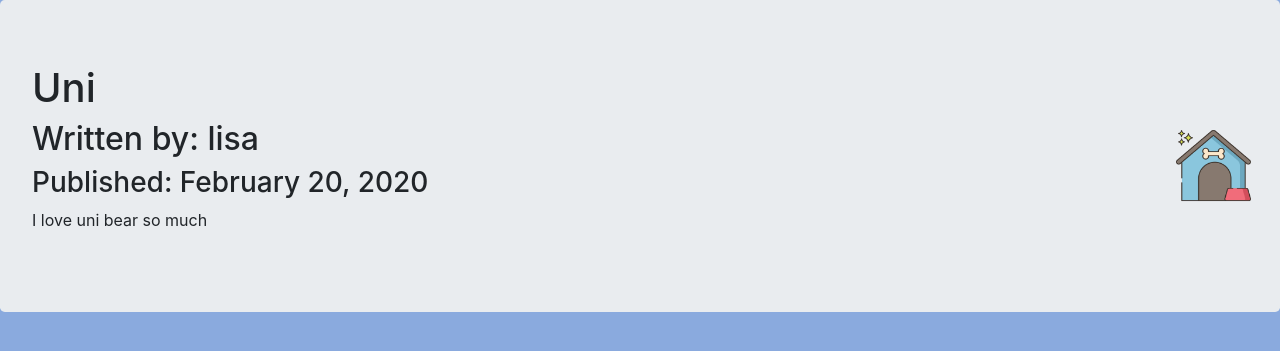
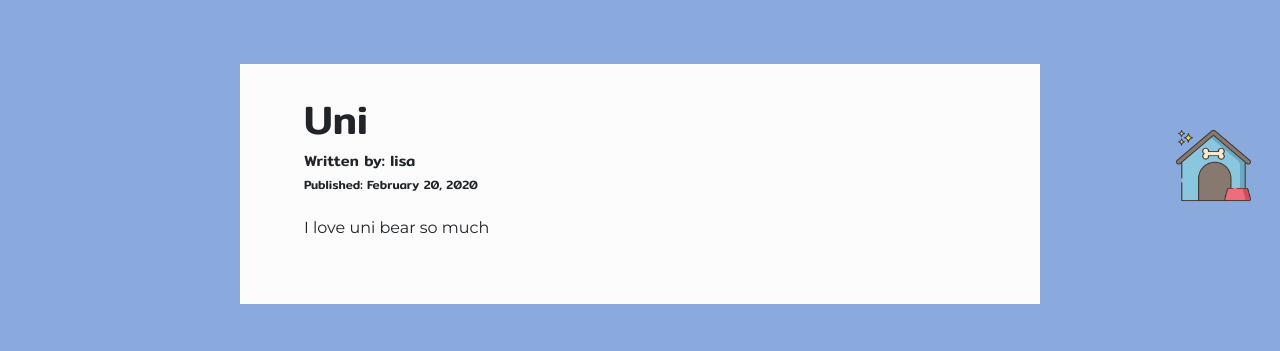
Before and after one commit to l-wong/dawg_blawg, a Flask app: page /1 in a window 1280 px wide. Shown: the top 351 px of the page. Run offline with Flask 2, Linux system fonts and the light colour scheme; data comes from the database, SQL or seed files in the repository; some libraries are stand-ins or nearby versions.

Commit message:
styling for blog post

```diff
--- a/dawgblawg/static/style.css
+++ b/dawgblawg/static/style.css
@@ -172,3 +172,28 @@ li a:title {
   -webkit-animation-iteration-count: 1;
   animation-iteration-count: 1;
 }
+
+
+.blog-post-template {
+    max-width: 800px;
+    margin: 4rem auto 0;
+    padding: 2rem 4rem;
+    background-color: #FCFCFC;
+}
+.blog-post-template {
+    font-family: 'Mitr', sans-serif;
+}
+
+.blog-post-template h2 {
+  font-size: 15px;
+
+}
+
+.blog-post-template h3 {
+  font-size: 12px;
+}
+
+.blog-post-template p {
+  font-family: 'Montserrat', sans-serif;
+  padding: 1rem 0rem 1rem 0rem;
+}
--- a/dawgblawg/templates/blog_post.html
+++ b/dawgblawg/templates/blog_post.html
@@ -2,7 +2,7 @@
 
 {% block content %}
 
-  <div class="jumbotron">
+  <div class="blog-post-template">
     <h1>{{post.title}}</h1>
     <h2>Written by: {{post.author.username}}</h2>
     <h3>Published: {{post.date.strftime('%B %d, %Y')}}</h3>
@@ -10,7 +10,7 @@
     {% if post.author == current_user %}
     <div>
       <!--sends you to update view-->
-      <a href="{{url_for('blog_posts.update',blog_post_id=post.id)}}">Update</a>
+      <a class="btn btn-primary" href="{{url_for('blog_posts.update',blog_post_id=post.id)}}" role="button">Update</a>
       <button type="button" class="btn btn-danger" data-toggle='modal' data-target="#del_modal">Delete</button>
     </div>
     {% endif %}
```
